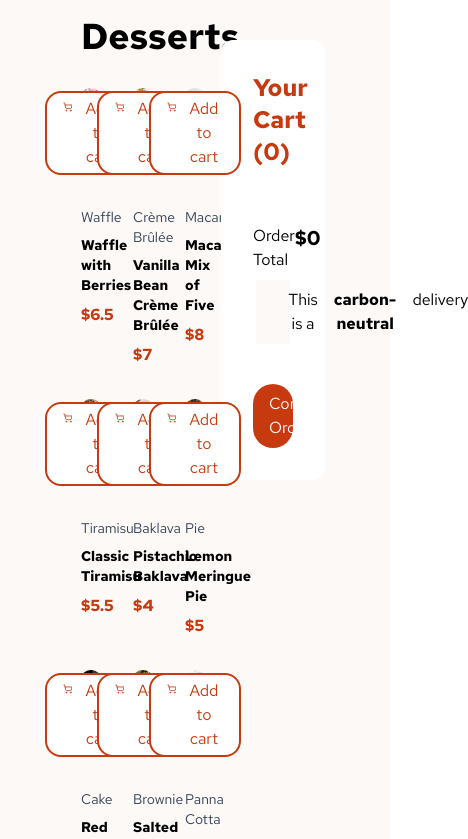
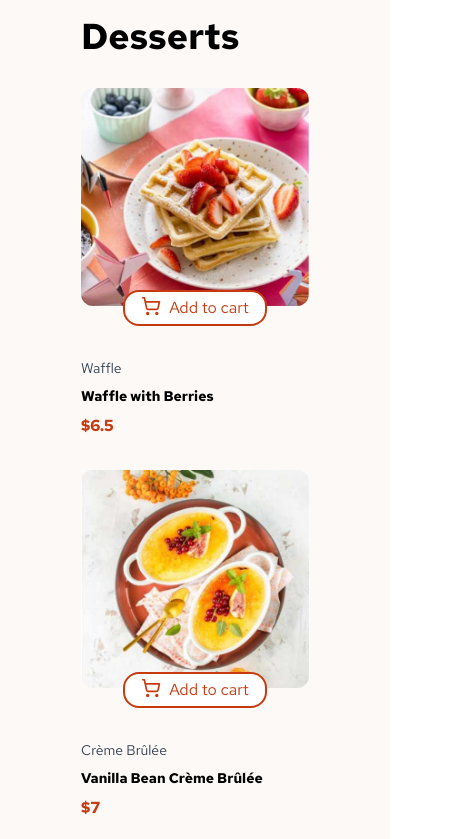
Before and after one commit to Xavi-Arnau/menu-with-cart, a React (Vite) app: page / in a window 390 px wide. Shown: the top 839 px of the page, 468 px wide, since content can reach past the window. Built offline with nearby package versions, Linux system fonts and the light colour scheme.

Commit message:
mobile layout

```diff
--- a/src/App.jsx
+++ b/src/App.jsx
@@ -16,11 +16,11 @@ function App() {
     <Provider store={store}>
       <div>
         <div className="bg-Rose50">
-          <div className="flex flex-row w-8/12 mx-auto">
-            <div className="w-3/5">
+          <div className="flex flex-col md:flex-row w-8/12 mx-auto">
+            <div className="md:w-3/5">
               <Menu />
             </div>
-            <div className="w-2/5">
+            <div className="md:w-2/5">
               <Cart confirm={() => setShowModal(true)} />
             </div>
           </div>
--- a/src/components/Cart.jsx
+++ b/src/components/Cart.jsx
@@ -1,5 +1,5 @@
-import { CircleX, Trees } from "lucide-react";
-import { useDispatch, useSelector } from "react-redux";
+import { Trees } from "lucide-react";
+import { useSelector } from "react-redux";
 import CartLine from "./CartLine";
 const Cart = ({ confirm }) => {
   const { cartItems } = useSelector((state) => state.cart);
@@ -25,18 +25,20 @@ const Cart = ({ confirm }) => {
         </div>
       </div>
       <div>
-        <div className="w-10/12 mx-auto py-2 px-4 bg-Rose50 text-center flex flex-row gap-4">
-          <Trees className="text-Green" /> This is a
+        <div className="md:w-10/12 md:mx-auto py-2 px-4 bg-Rose50 text-center flex flex-row gap-4">
+          <Trees size={22} className="text-Green" /> This is a
           <span className="font-bold">carbon-neutral</span>
           delivery
         </div>
       </div>
+      {cartItems && cartItems.length > 0 ? (
         <button
           onClick={confirm}
           className="mt-8 bg-Red text-white py-2 px-4 w-full rounded-3xl active:bg-white active:text-Red"
         >
           Confirm Order
         </button>
+      ) : null}
     </div>
   );
 };
--- a/src/components/Item.jsx
+++ b/src/components/Item.jsx
@@ -15,7 +15,7 @@ const Item = ({ product }) => {
   };
 
   return (
-    <div className="w-1/3 p-4 flex flex-col gap-2">
+    <div className="md:w-1/3 p-4 flex flex-col gap-2">
       <div className="relative flex flex-col items-center">
         <img
           src={product.image.desktop}
--- a/src/components/Modal.jsx
+++ b/src/components/Modal.jsx
@@ -8,7 +8,7 @@ const Modal = ({ onClose }) => {
   const dispatch = useDispatch();
   return (
     <div className="fixed inset-0 bg-black bg-opacity-60 backgrop-blur-sm flex justify-center items-center z-30">
-      <div className="bg-white p-8 flex flex-col gap-4 min-w-[500px]">
+      <div className="bg-white p-8 flex flex-col gap-4 md:min-w-[500px]">
         <CircleCheckBig className="text-Green" />
         <h2 className="text-3xl font-bold">Order Confirmed</h2>
         <h3 className="text-sm text-Rose500">We hope you enjoy your food!</h3>
```
Lines whose indentation alone changed are shown as unchanged.
